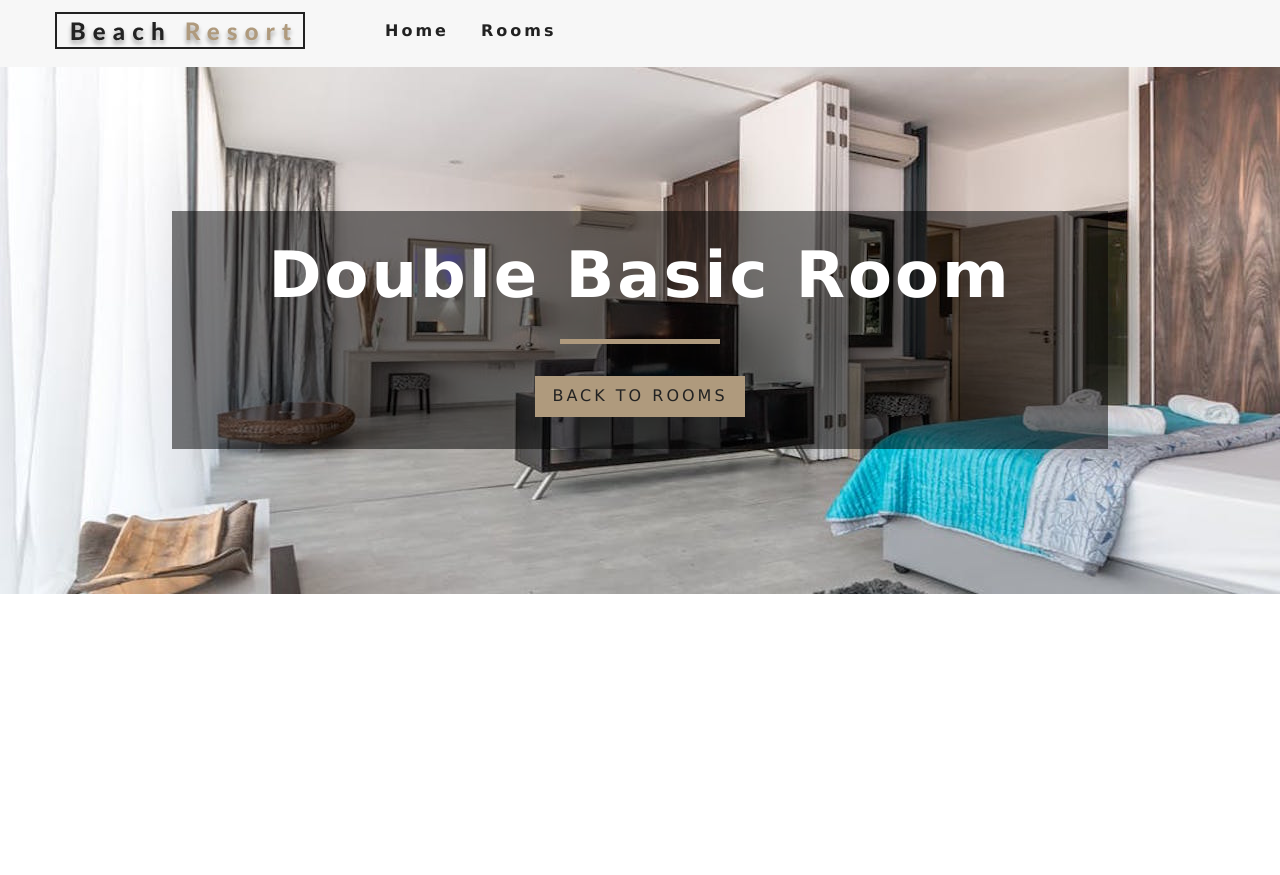
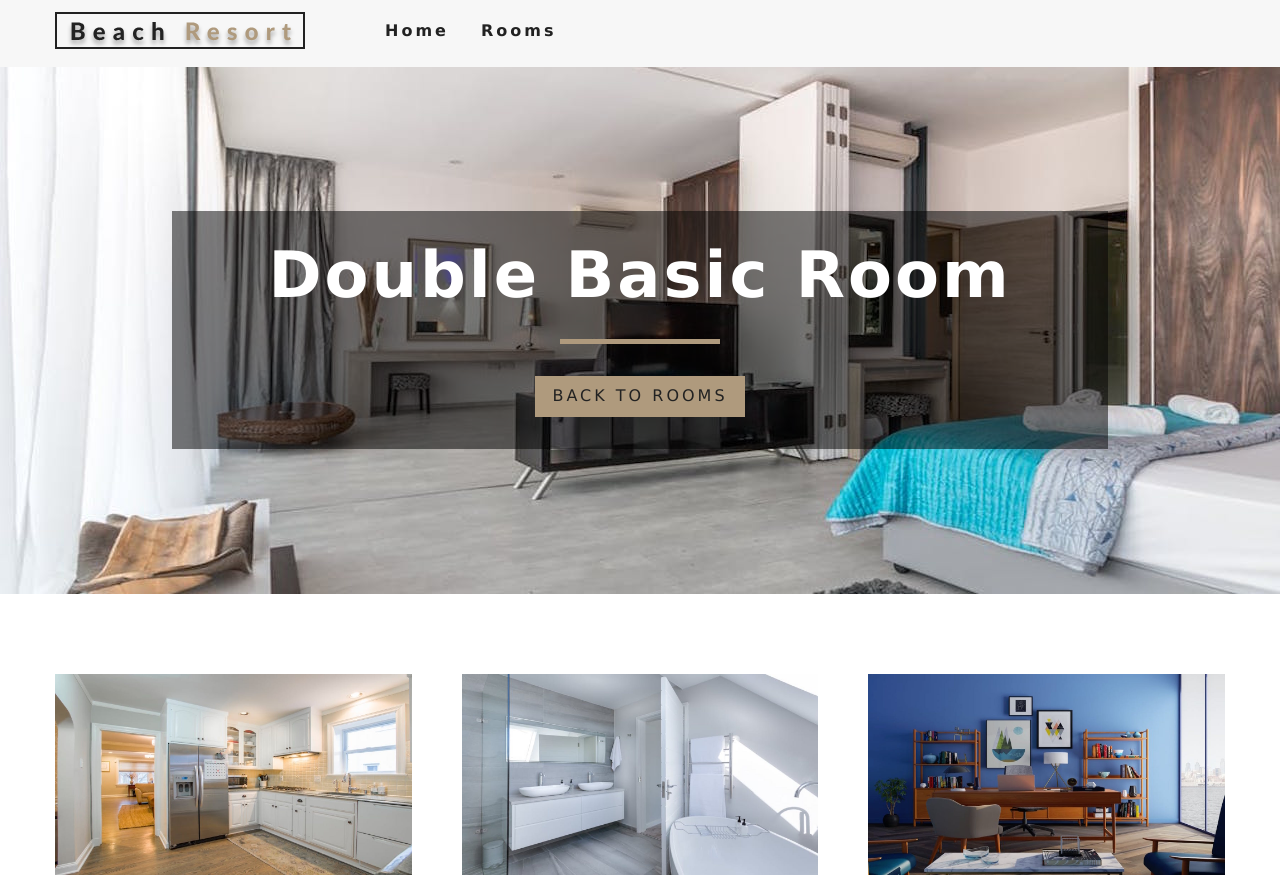
Before and after one commit to Majd-sufian/reat-beach-hotel, a React (Create React App) app: page /rooms/double-basic in a window 1280 px wide. Before the commit the page ends 800 px from the top, so only its background shows below. Built offline with nearby package versions, Linux system fonts and the light colour scheme.

Commit message:
adding all images for the single room

```diff
--- a/src/pages/SingleRoom.js
+++ b/src/pages/SingleRoom.js
@@ -30,8 +30,10 @@ export default class singleRoom extends Component {
         }
         const {name,description, capacity, size,price,extras,breakfast,pets,images
           } = room;
+        const [mainImg, ...defaultImg] = images
+        console.log(defaultImg)
         return (
-
+            <>
             <StyledHero img={images[0]}>
                 <Banner title={`${name} room`}>
                     <Link to="/rooms" className="btn-primary">
@@ -39,6 +41,15 @@ export default class singleRoom extends Component {
                     </Link>
                 </Banner>
             </StyledHero>
+            <section className="single-room">
+                <div className="single-room-images">
+                    {defaultImg.map((item, index) => {
+                        return  <img src={item} key={index}/>
+                    })}
+                </div>
+
+            </section>
+            </>
         )
     }
 }
```
